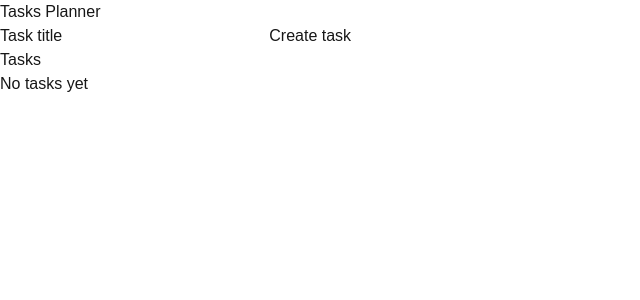
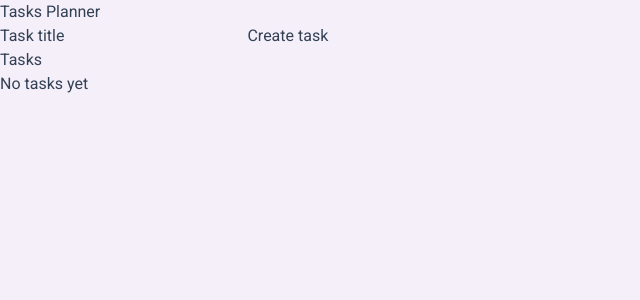
Before and after one commit to marukeu/tasks-planner, a Next.js app: page / in a window 1280 px wide. Shown: the top 300 px of the page, without its empty margins (0-640 px from the left). Built offline with nearby package versions, Linux system fonts and the light colour scheme.

Commit message:
style: update global styles and layout

```diff
--- a/src/app/globals.css
+++ b/src/app/globals.css
@@ -1,26 +1,18 @@
 @import 'tailwindcss';
 
-:root {
-  --background: #ffffff;
-  --foreground: #171717;
-}
-
-@theme inline {
-  --color-background: var(--background);
-  --color-foreground: var(--foreground);
-  --font-sans: var(--font-geist-sans);
-  --font-mono: var(--font-geist-mono);
-}
-
-@media (prefers-color-scheme: dark) {
-  :root {
-    --background: #0a0a0a;
-    --foreground: #ededed;
-  }
+@theme {
+  --color-background: #f5effa;
+  --color-surface: #ffffff;
+  --color-primary: #8064a2;
+  --color-primary-hover: #684b88;
+  --color-heading: #5b2c6f;
+  --color-text: #334155;
+  --color-text-muted: #64748b;
+  --color-border: #e2e8f0;
+  --font-sans: var(--font-nunito);
 }
 
 body {
-  background: var(--background);
-  color: var(--foreground);
-  font-family: Arial, Helvetica, sans-serif;
+  background: var(--color-background);
+  color: var(--color-text);
 }
--- a/src/app/layout.tsx
+++ b/src/app/layout.tsx
@@ -1,14 +1,9 @@
 import type { Metadata } from 'next';
-import { Geist, Geist_Mono } from 'next/font/google';
+import { Roboto } from 'next/font/google';
 import './globals.css';
 
-const geistSans = Geist({
-  variable: '--font-geist-sans',
-  subsets: ['latin'],
-});
-
-const geistMono = Geist_Mono({
-  variable: '--font-geist-mono',
+const roboto = Roboto({
+  variable: '--font-roboto',
   subsets: ['latin'],
 });
 
@@ -19,11 +14,9 @@ export const metadata: Metadata = {
 
 export default function RootLayout({ children }: LayoutProps<'/'>) {
   return (
-    <html
-      lang="en"
-      className={`${geistSans.variable} ${geistMono.variable} h-full antialiased`}
-    >
-      <body className="min-h-full flex flex-col">{children}</body>
+    <html lang="en" className="h-full antialiased">
+      <head />
+      <body className={`${roboto.className} min-h-full`}>{children}</body>
     </html>
   );
 }
```
